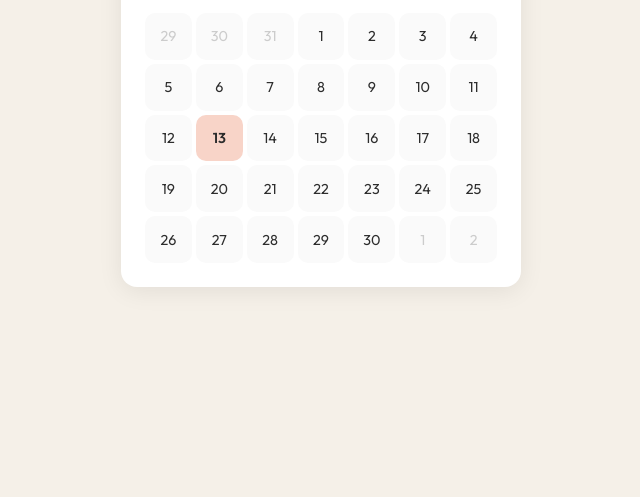
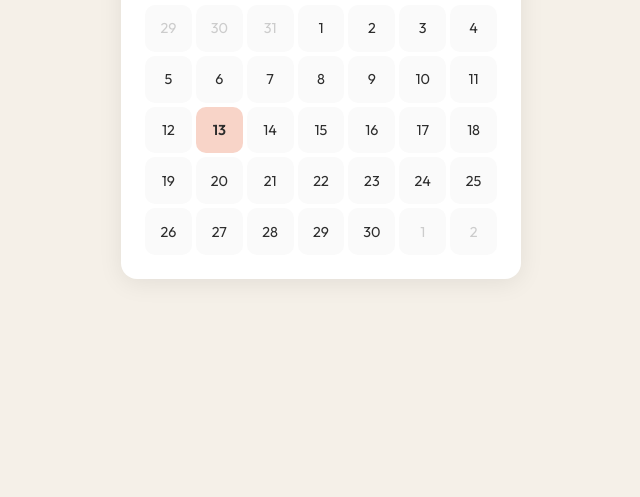
Before and after one commit to barrycoetzee01/Demo, a plain HTML site: page index.html in a window 1280 px wide. Shown: the part 319-816 px from the top of the page, without its empty margins (319-959 px from the left). Drawn offline with Linux system fonts and the light colour scheme.

Commit message:
Updated Tue 04/14/2026  0:58:50.09

```diff
--- a/index.html
+++ b/index.html
@@ -9,7 +9,7 @@
   <link href="https://fonts.googleapis.com/css2?family=Outfit:wght@400;500;600&display=swap" rel="stylesheet">
   <style>
     * {
-      margin: 1
+      margin: 0;
       padding: 0;
       box-sizing: border-box;
     }
```
